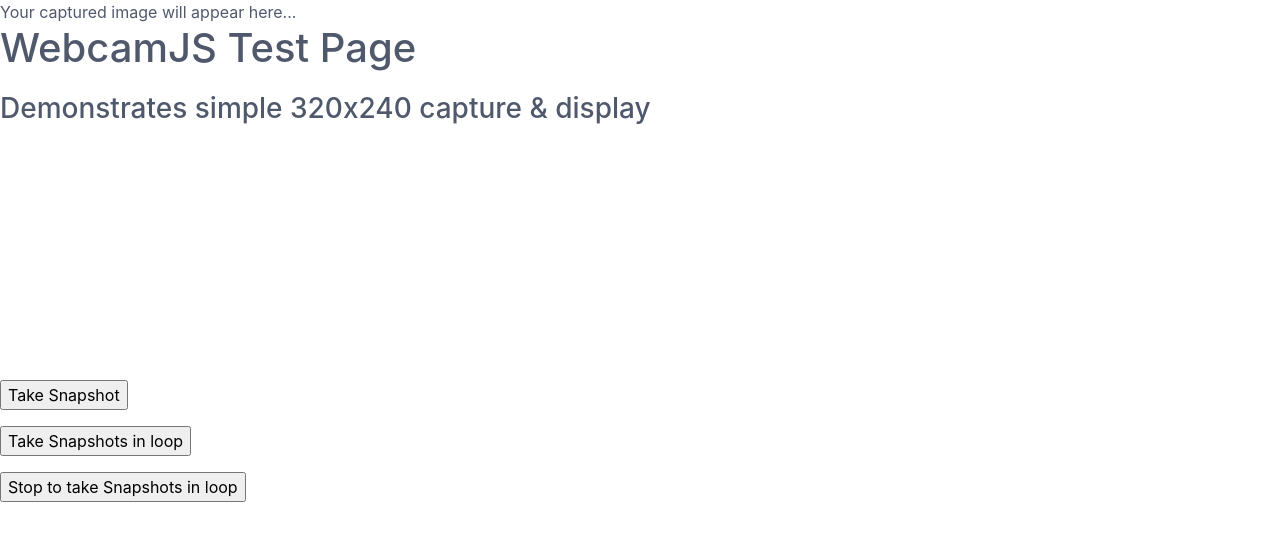
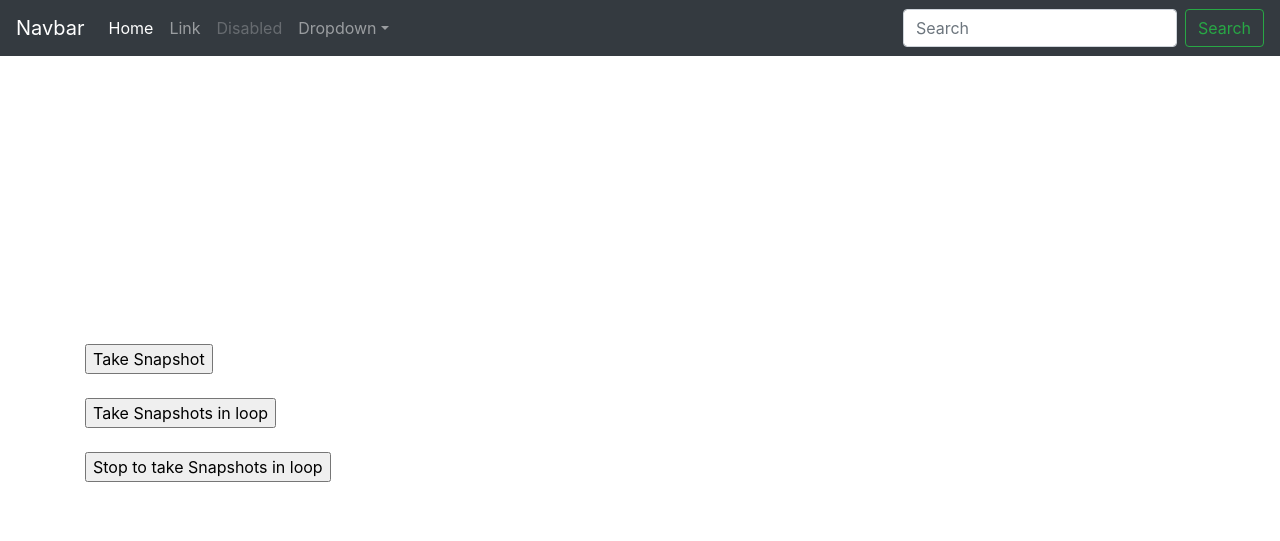
Before and after one commit to manuelzander/product_recognition_frontend, a Flask app: page / in a window 1280 px wide. Shown: the top 541 px of the page. Run offline with Flask 2, Linux system fonts and the light colour scheme; some libraries are stand-ins or nearby versions.

Commit message:
Added a Bootstrap CSS template

```diff
--- a/webcam-example/templates/index.html
+++ b/webcam-example/templates/index.html
@@ -1,46 +1,87 @@
-<html>
+<!doctype html>
+<html lang="en">
   <head>
-    <title>Hello Manuel</title>
+    <meta charset="utf-8">
+    <meta name="viewport" content="width=device-width, initial-scale=1, shrink-to-fit=no">
+    <meta name="description" content="">
+    <meta name="author" content="">
+    <link rel="icon" href="../../../../favicon.ico">
+
+    <title>OMEGAP Classification Page</title>
+
     <script type="text/javascript" src="{{ url_for('static', filename='webcamjs/webcam.js') }}"></script>
 
-    <link rel="stylesheet" href="{{ url_for('static', filename='spectre-0.5.0/dist/spectre.min.css') }}">
-    <link rel="stylesheet" href="{{ url_for('static', filename='spectre-0.5.0/dist/spectre-exp.min.css') }}">
-    <link rel="stylesheet" href="{{ url_for('static', filename='spectre-0.5.0/dist/spectre-icons.min.css') }}">
+    <!-- Bootstrap core CSS -->
+    <link rel="stylesheet" href="https://maxcdn.bootstrapcdn.com/bootstrap/4.0.0/css/bootstrap.min.css" integrity="sha384-Gn5384xqQ1aoWXA+058RXPxPg6fy4IWvTNh0E263XmFcJlSAwiGgFAW/dAiS6JXm" crossorigin="anonymous">
+    <!-- Custom styles for this template -->
+    <link href="starter-template.css" rel="stylesheet">
   </head>
+
   <body>
-		<div id="results">Your captured image will appear here...</div>
 
+    <nav class="navbar navbar-expand-md navbar-dark bg-dark fixed-top">
+      <a class="navbar-brand" href="#">Navbar</a>
+      <button class="navbar-toggler" type="button" data-toggle="collapse" data-target="#navbarsExampleDefault" aria-controls="navbarsExampleDefault" aria-expanded="false" aria-label="Toggle navigation">
+        <span class="navbar-toggler-icon"></span>
+      </button>
+
+      <div class="collapse navbar-collapse" id="navbarsExampleDefault">
+        <ul class="navbar-nav mr-auto">
+          <li class="nav-item active">
+            <a class="nav-link" href="#">Home <span class="sr-only">(current)</span></a>
+          </li>
+          <li class="nav-item">
+            <a class="nav-link" href="#">Link</a>
+          </li>
+          <li class="nav-item">
+            <a class="nav-link disabled" href="#">Disabled</a>
+          </li>
+          <li class="nav-item dropdown">
+            <a class="nav-link dropdown-toggle" href="http://example.com" id="dropdown01" data-toggle="dropdown" aria-haspopup="true" aria-expanded="false">Dropdown</a>
+            <div class="dropdown-menu" aria-labelledby="dropdown01">
+              <a class="dropdown-item" href="#">Action</a>
+              <a class="dropdown-item" href="#">Another action</a>
+              <a class="dropdown-item" href="#">Something else here</a>
+            </div>
+          </li>
+        </ul>
+        <form class="form-inline my-2 my-lg-0">
+          <input class="form-control mr-sm-2" type="text" placeholder="Search" aria-label="Search">
+          <button class="btn btn-outline-success my-2 my-sm-0" type="submit">Search</button>
+        </form>
+      </div>
+    </nav>
+
+    <main role="main" class="container">
+
+      <div class="starter-template">
         <h1>WebcamJS Test Page</h1>
-	<h3>Demonstrates simple 320x240 capture &amp; display</h3>
+        <br>
+        <div id="my_camera"></div>
+        <br>
+        <form>
+      		<input type=button value="Take Snapshot" onClick="take_snapshot()">
+      	</form>
+        <br>
+        <form>
+      		<input type=button value="Take Snapshots in loop" onClick="take_snapshot_loop()">
+      	</form>
+        <br>
+        <form>
+          <input type=button value="Stop to take Snapshots in loop" onClick="stop_taking_snapshot()">
+        </form>
+      </div>
 
-	<div id="my_camera"></div>
+      <script language="JavaScript">
 
-	<!-- Configure a few settings and attach camera -->
-	<script language="JavaScript">
       Webcam.set({
   			width: 320,
   			height: 240,
   			image_format: 'jpeg',
   			jpeg_quality: 90
   		});
+
   		Webcam.attach( '#my_camera' );
-	</script>
-
-	<!-- Buttons for taking snaps -->
-	<form>
-		<input type=button value="Take Snapshot" onClick="take_snapshot()">
-	</form>
-
-  <form>
-		<input type=button value="Take Snapshots in loop" onClick="take_snapshot_loop()">
-	</form>
-
-  <form>
-    <input type=button value="Stop to take Snapshots in loop" onClick="stop_taking_snapshot()">
-  </form>
-
-
-  <script>
 
       var intervals = [0,0,0,0];
 
@@ -80,5 +121,14 @@
     		});
     		}
     	</script>
+
+    </main><!-- /.container -->
+
+    <!-- Bootstrap core JavaScript
+    ================================================== -->
+    <!-- Placed at the end of the document so the pages load faster -->
+    <script src="https://code.jquery.com/jquery-3.2.1.slim.min.js" integrity="sha384-KJ3o2DKtIkvYIK3UENzmM7KCkRr/rE9/Qpg6aAZGJwFDMVNA/GpGFF93hXpG5KkN" crossorigin="anonymous"></script>
+    <script src="https://cdnjs.cloudflare.com/ajax/libs/popper.js/1.12.9/umd/popper.min.js" integrity="sha384-ApNbgh9B+Y1QKtv3Rn7W3mgPxhU9K/ScQsAP7hUibX39j7fakFPskvXusvfa0b4Q" crossorigin="anonymous"></script>
+    <script src="https://maxcdn.bootstrapcdn.com/bootstrap/4.0.0/js/bootstrap.min.js" integrity="sha384-JZR6Spejh4U02d8jOt6vLEHfe/JQGiRRSQQxSfFWpi1MquVdAyjUar5+76PVCmYl" crossorigin="anonymous"></script>
   </body>
 </html>
```
Also changed, not shown: webcam-example/templates/index_spectre.html (added, +84 -0 lines), 2 other files. Lines whose indentation alone changed are shown as unchanged.
